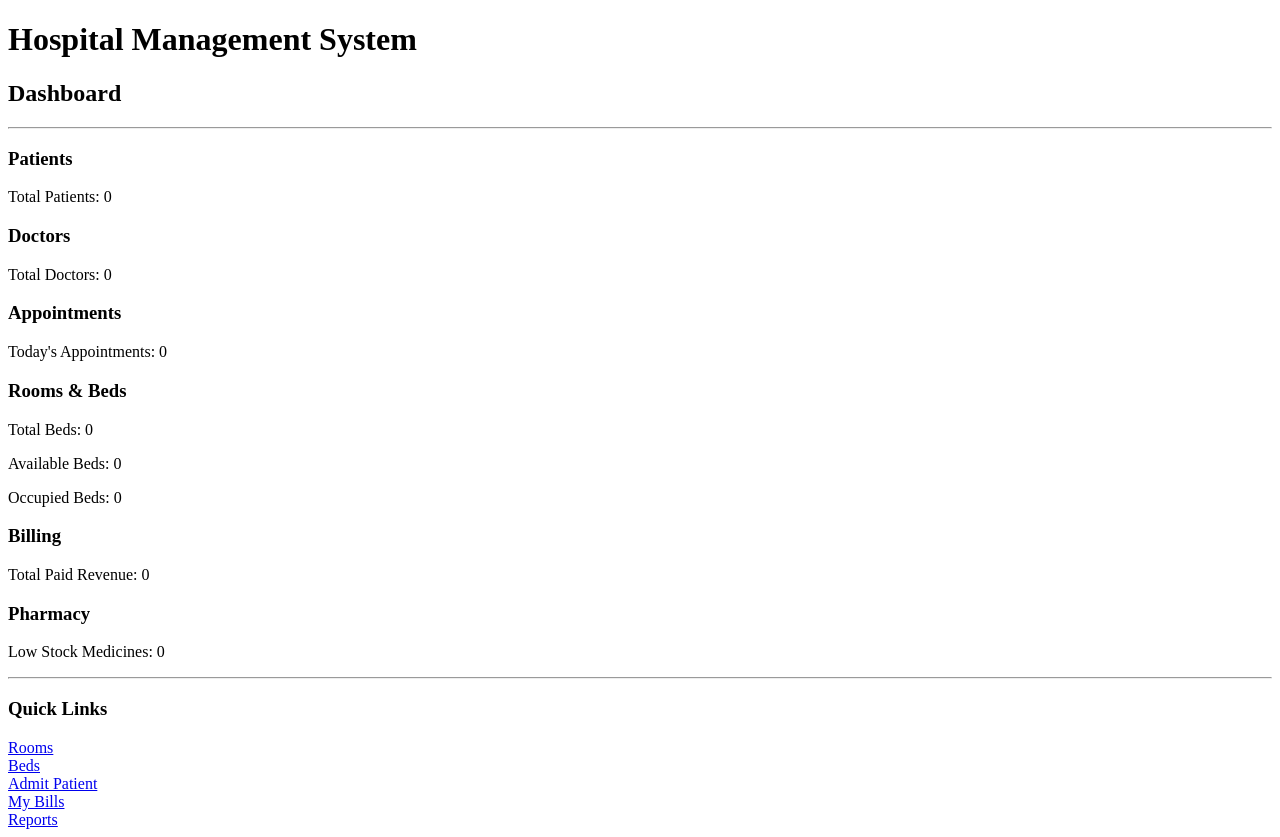
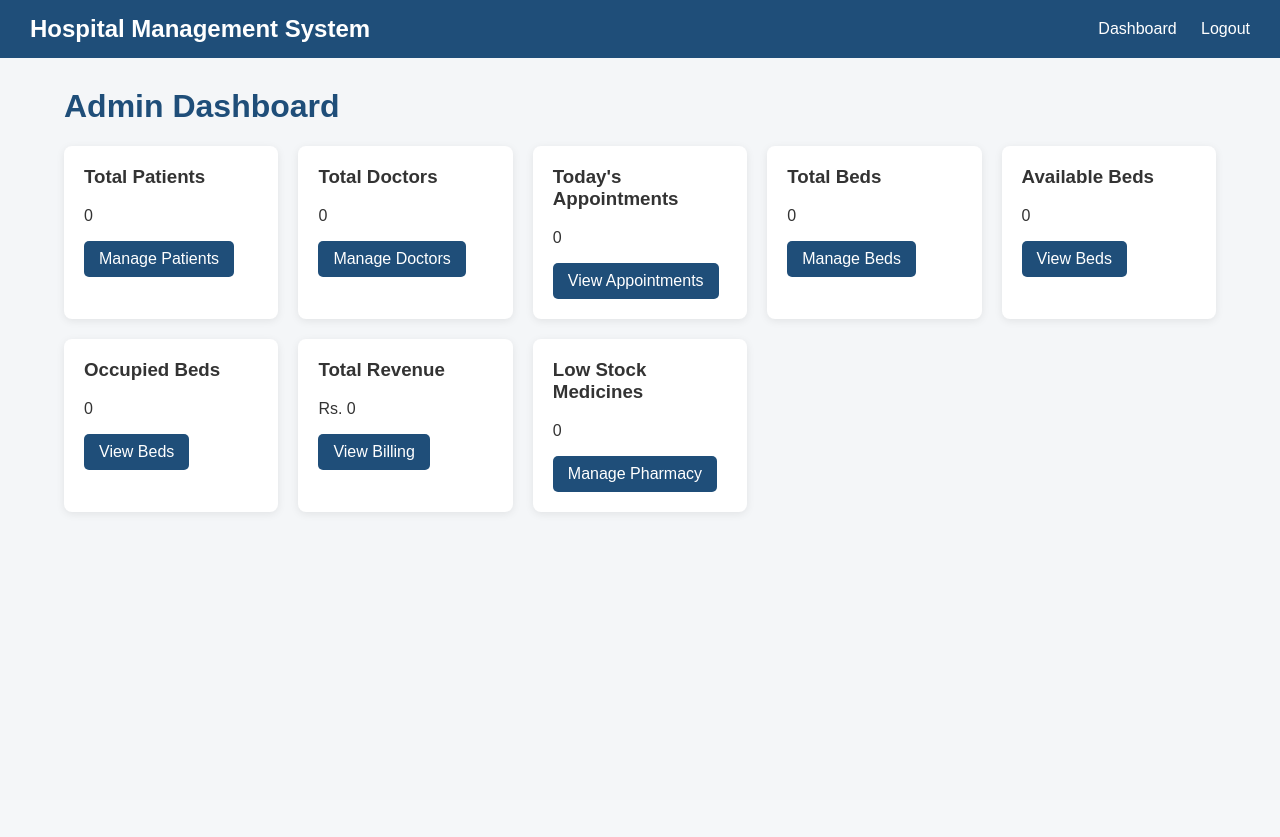
Before and after one commit to thapasaugat53-sudo/hospital-management-system, a Django app: page /accounts/dashboard/ in a window 1280 px wide. After the commit the page ends 513 px from the top, so only its background shows below. Run offline with Django 5.2, Linux system fonts and the light colour scheme; the visitor is signed in with stand-in values (Sample User, id 1); data that the repository does not hold is empty.

Commit message:
Build frontend UI and dashboard

```diff
--- a/accounts/templates/accounts/dashboard.html
+++ b/accounts/templates/accounts/dashboard.html
@@ -1,51 +1,85 @@
-<!DOCTYPE html>
-<html>
-<head>
-    <title>Hospital Dashboard</title>
-</head>
-<body>
+{% extends "base.html" %}
 
-<h1>Hospital Management System</h1>
-<h2>Dashboard</h2>
+{% block title %}Admin Dashboard{% endblock %}
 
-<hr>
+{% block content %}
 
-<h3>Patients</h3>
-<p>Total Patients: {{ total_patients }}</p>
+<h1>Admin Dashboard</h1>
 
-<h3>Doctors</h3>
-<p>Total Doctors: {{ total_doctors }}</p>
+<div class="card-container">
 
-<h3>Appointments</h3>
-<p>Today's Appointments: {{ today_appointments }}</p>
+    <div class="card">
+        <h3>Total Patients</h3>
+        <p>{{ total_patients }}</p>
 
-<h3>Rooms & Beds</h3>
-<p>Total Beds: {{ total_beds }}</p>
-<p>Available Beds: {{ available_beds }}</p>
-<p>Occupied Beds: {{ occupied_beds }}</p>
+        <a href="{% url 'patient_list' %}" class="btn">
+            Manage Patients
+        </a>
+    </div>
 
-<h3>Billing</h3>
-<p>Total Paid Revenue: {{ total_revenue }}</p>
+    <div class="card">
+        <h3>Total Doctors</h3>
+        <p>{{ total_doctors }}</p>
 
-<h3>Pharmacy</h3>
-<p>Low Stock Medicines: {{ low_stock_medicines }}</p>
+        <a href="{% url 'doctor_list' %}" class="btn">
+            Manage Doctors
+        </a>
+    </div>
 
-<hr>
+    <div class="card">
+        <h3>Today's Appointments</h3>
+        <p>{{ today_appointments }}</p>
 
-<h3>Quick Links</h3>
+        <a href="{% url 'appointment_list' %}" class="btn">
+            View Appointments
+        </a>
+    </div>
 
-<a href="{% url 'room_list' %}">Rooms</a>
-<br>
+    <div class="card">
+        <h3>Total Beds</h3>
+        <p>{{ total_beds }}</p>
 
-<a href="{% url 'bed_list' %}">Beds</a>
-<br>
+        <a href="{% url 'bed_list' %}" class="btn">
+            Manage Beds
+        </a>
+    </div>
 
-<a href="{% url 'admit_patient' %}">Admit Patient</a>
-<br>
+    <div class="card">
+        <h3>Available Beds</h3>
+        <p>{{ available_beds }}</p>
 
-<a href="{% url 'patient_bills' %}">My Bills</a>
-<br>
+        <a href="{% url 'bed_list' %}" class="btn">
+            View Beds
+        </a>
+    </div>
 
-<a href="{% url 'reports' %}">Reports</a>
-</body>
-</html>
+    <div class="card">
+        <h3>Occupied Beds</h3>
+        <p>{{ occupied_beds }}</p>
+
+        <a href="{% url 'bed_list' %}" class="btn">
+            View Beds
+        </a>
+    </div>
+
+    <div class="card">
+        <h3>Total Revenue</h3>
+        <p>Rs. {{ total_revenue }}</p>
+
+        <a href="{% url 'billing_list' %}" class="btn">
+            View Billing
+        </a>
+    </div>
+
+    <div class="card">
+        <h3>Low Stock Medicines</h3>
+        <p>{{ low_stock_medicines }}</p>
+
+        <a href="{% url 'medicine_list' %}" class="btn">
+            Manage Pharmacy
+        </a>
+    </div>
+
+</div>
+
+{% endblock %}
--- a/billing/urls.py
+++ b/billing/urls.py
@@ -22,4 +22,10 @@ urlpatterns = [
         name="patient_bills"
     ),
 
+    path(
+        "list/",
+        views.billing_list,
+        name="billing_list"
+    ),
+
 ]
--- /dev/null
+++ b/doctors/urls.py
@@ -0,0 +1,6 @@
+from django.urls import path
+from . import views
+
+urlpatterns = [
+    path("", views.doctor_list, name="doctor_list"),
+]
--- a/hospital/settings.py
+++ b/hospital/settings.py
@@ -64,7 +64,7 @@ ROOT_URLCONF = 'hospital.urls'
 TEMPLATES = [
     {
         'BACKEND': 'django.template.backends.django.DjangoTemplates',
-        'DIRS': [],
+        "DIRS": [BASE_DIR / "hospital" / "templates"],
         'APP_DIRS': True,
         'OPTIONS': {
             'context_processors': [
@@ -129,3 +129,7 @@ USE_TZ = True
 # https://docs.djangoproject.com/en/6.0/howto/static-files/
 
 STATIC_URL = 'static/'
+
+STATICFILES_DIRS = [
+    BASE_DIR / "static",
+]
--- /dev/null
+++ b/hospital/templates/base.html
@@ -0,0 +1,53 @@
+{% load static %}
+
+<!DOCTYPE html>
+<html lang="en">
+<head>
+    <meta charset="UTF-8">
+    <meta name="viewport" content="width=device-width, initial-scale=1.0">
+
+    <title>{% block title %}Hospital Management System{% endblock %}</title>
+
+    <link rel="stylesheet" href="{% static 'css/style.css' %}">
+</head>
+
+<body>
+
+    <nav class="navbar">
+
+        <div>
+            <h2 style="color: white !important;">
+                Hospital Management System
+            </h2>
+        </div>
+
+        <div>
+
+            {% if user.is_superuser %}
+                <a href="{% url 'dashboard' %}">Dashboard</a>
+
+            {% elif user.profile.role == "DOCTOR" %}
+                <a href="{% url 'doctor_dashboard' %}">Dashboard</a>
+
+            {% elif user.profile.role == "PATIENT" %}
+                <a href="{% url 'patient_dashboard' %}">Dashboard</a>
+
+            {% elif user.profile.role == "RECEPTIONIST" %}
+                <a href="{% url 'receptionist_dashboard' %}">Dashboard</a>
+            {% endif %}
+
+            <a href="{% url 'logout' %}">Logout</a>
+
+        </div>
+
+    </nav>
+
+    <main class="container">
+
+        {% block content %}
+        {% endblock %}
+
+    </main>
+
+</body>
+</html>
--- a/hospital/urls.py
+++ b/hospital/urls.py
@@ -22,4 +22,5 @@ urlpatterns = [
     path("billing/", include("billing.urls")),
     path("rooms/", include("rooms.urls")),
     path("patients/", include("patients.urls")),
+    path("doctors/", include("doctors.urls")),
 ]
--- /dev/null
+++ b/static/css/style.css
@@ -0,0 +1,111 @@
+* {
+    box-sizing: border-box;
+}
+
+body {
+    margin: 0;
+    font-family: Arial, sans-serif;
+    background: #f4f6f8;
+    color: #333;
+}
+
+.navbar {
+    background: #1f4e79;
+    color: white;
+    padding: 15px 30px;
+    display: flex;
+    justify-content: space-between;
+    align-items: center;
+}
+
+.navbar h2 {
+    margin: 0;
+    color: white;
+}
+
+.navbar a {
+    color: white;
+    text-decoration: none;
+    margin-left: 20px;
+}
+
+.navbar a:hover {
+    text-decoration: underline;
+}
+
+.container {
+    width: 90%;
+    max-width: 1200px;
+    margin: 30px auto;
+}
+
+.card-container {
+    display: grid;
+    grid-template-columns: repeat(auto-fit, minmax(200px, 1fr));
+    gap: 20px;
+}
+
+.card {
+    background: white;
+    padding: 20px;
+    border-radius: 8px;
+    box-shadow: 0 2px 8px rgba(0, 0, 0, 0.08);
+}
+
+.card h3 {
+    margin-top: 0;
+}
+
+.btn {
+    display: inline-block;
+    padding: 9px 15px;
+    background: #1f4e79;
+    color: white;
+    text-decoration: none;
+    border-radius: 5px;
+    border: none;
+    cursor: pointer;
+}
+
+.btn:hover {
+    opacity: 0.9;
+}
+
+table {
+    width: 100%;
+    border-collapse: collapse;
+    background: white;
+}
+
+th,
+td {
+    padding: 12px;
+    border-bottom: 1px solid #ddd;
+    text-align: left;
+}
+
+th {
+    background: #1f4e79;
+    color: white;
+}
+
+form {
+    background: white;
+    padding: 20px;
+    border-radius: 8px;
+}
+
+input,
+select,
+textarea {
+    width: 100%;
+    padding: 10px;
+    margin: 6px 0 15px;
+    border: 1px solid #ccc;
+    border-radius: 5px;
+}
+
+h1,
+h2 {
+    color: #1f4e79;
+}
```
Also changed, not shown: accounts/templates/accounts/doctor_dashboard.html (+22 -17 lines), accounts/templates/accounts/login.html (+15 -21 lines), accounts/templates/accounts/patient_dashboard.html (+30 -22 lines), accounts/templates/accounts/receptionist_dashboard.html (+44 -21 lines), accounts/templates/accounts/register.html (+15 -11 lines), billing/templates/billing/billing_list.html (added, +48 -0 lines), billing/views.py (+19 -1 lines), doctors/templates/doctors/doctor_list.html (added, +38 -0 lines), doctors/views.py (+14 -1 lines).
